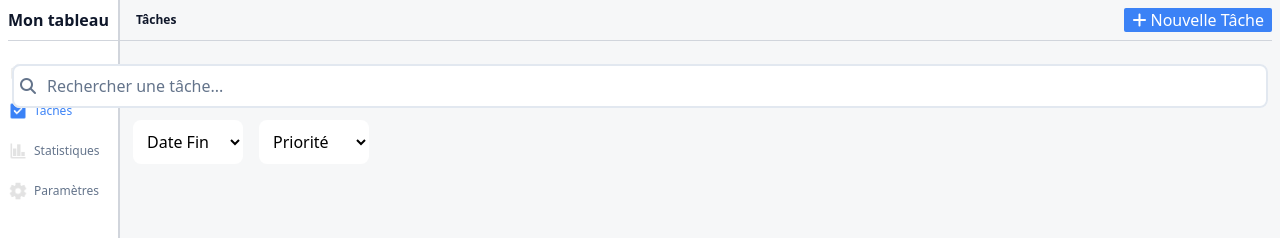
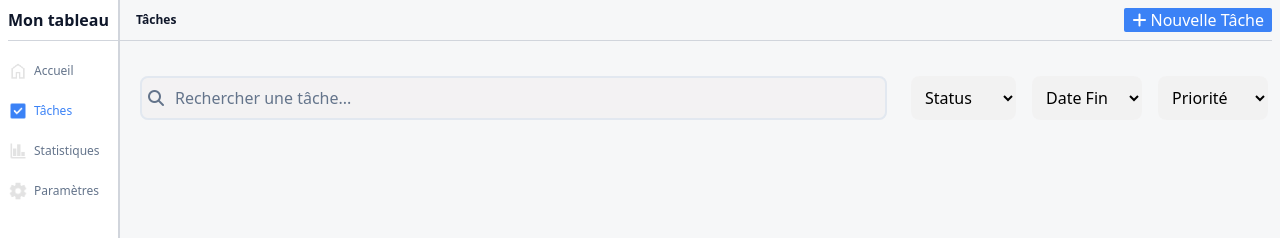
Before and after one commit to Noo00bdev/mini-dashboard, a website built with Vite: page task.html in a window 1280 px wide. Shown: the top 238 px of the page. Built offline with nearby package versions, Linux system fonts and the light colour scheme.

Commit message:
fixing input task

```diff
--- a/src/input.css
+++ b/src/input.css
@@ -4,7 +4,7 @@
   /* --- Couleurs principales --- */
   --color-primary: #3B82F6;
   --color-secondary: #0F172A;
-  --color-background: #ffffff;
+  --color-background: rgba(241, 238, 238, 0.54);
   --color-foreground: #f6f7f8;
   --color-card: #FFFFFF;
 
--- a/task.html
+++ b/task.html
@@ -11,22 +11,22 @@
     <header class="">
         <div class=" fixed bottom-0  md:left-0 md:top-0  border-0 border-r-gray-300 bg-white md:bg-white md:border-r-2  w-full md:h-full md:w-30">
             <ul class="flex w-screen justify-between p-2 md:flex-col md:gap-5">
-                <div class="hidden md:block border-b border-gray-300 pb-2 mb-0 w-full">
+                <div class="hidden  md:block border-b border-gray-300 pb-2 mb-0 w-full">
                     <p class="hidden md:block text-text-primary font-bold">Mon tableau</p>
                 </div>
-                <li class="nav-item flex items-center flex-col md:flex-row md:gap-1.5">
+                <li class="nav-item w-fit flex items-center flex-col md:flex-row md:gap-1.5">
                     <a href="index.html"><img src="img/home.png" alt="" class="img w-5 h-5" id="nav-img-home" data-src-base="img/home.png" data-src-active="img/home-active.png"></a>
                     <a href="index.html" class="text-text-secondary text-xs rounded hover:text-user-icon " id="home-text">Accueil</a>
                 </li>
-                <li class="nav-item flex items-center flex-col md:flex-row md:gap-1.5">
+                <li class="nav-item w-fit flex items-center flex-col md:flex-row md:gap-1.5">
                     <img src="img/task-active.png" alt="" class="img w-5 h-5" id="nav-img-task" data-src-base="img/task.png" data-src-active="img/task-active.png">
                     <a href="#" class="text-xs rounded text-user-icon hover:text-user-icon" id="task-text">Tâches</a>
                 </li>
-                <li class="nav-item flex items-center flex-col md:flex-row md:gap-1.5">
+                <li class="nav-item w-fit flex items-center flex-col md:flex-row md:gap-1.5">
                     <img src="img/statistic.png" alt="" class="img w-5 h-5" id="nav-img-statistic" data-src-base="img/statistic.png" data-src-active="img/statistic-active.png">
                     <a href="#" class="text-text-secondary text-xs rounded hover:text-user-icon" id="statistic-text">Statistiques</a>
                 </li>
-                <li class="nav-item flex items-center flex-col md:flex-row md:gap-1.5">
+                <li class="nav-item w-fit flex items-center flex-col md:flex-row md:gap-1.5">
                     <img src="img/settings.png" alt="" class="img w-5 h-5" id="nav-img-settings" data-src-base="img/settings.png" data-src-active="img/settings-active.png">
                     <a href="#" class="text-text-secondary text-xs rounded hover:text-user-icon" id="settings-text">Paramètres</a>
                 </li>
@@ -39,10 +39,10 @@
     </header>
     <main>
         <section class="">
-            <div>
-                <div class="relative m-3 bg-background rounded-lg">
+            <div class="md:flex md:flex-row lg:flex-row md:ml-28 lg:ml-32 md:justify-between">
+                <div class="relative md:w-full lg:w-full m-3 bg-background rounded-lg">
                     <i class="fa-solid fa-magnifying-glass absolute left-2 top-3.5" style="color: var(--color-text-secondary)"></i>
-                    <input type="text" class="w-full outline-none p-2 rounded-lg border-2 border-border-light placeholder-text-secondary" placeholder="      Rechercher une tâche...">
+                    <input type="text" class="w-full md:w-full lg:w-full p-2 rounded-lg border-2 border-border-light placeholder-text-secondary" placeholder="      Rechercher une tâche...">
                 </div>
                 <div class="m-3 flex flex-row gap-4">
                     <select name="" id="" class="bg-background p-2.5 rounded-lg">
```
